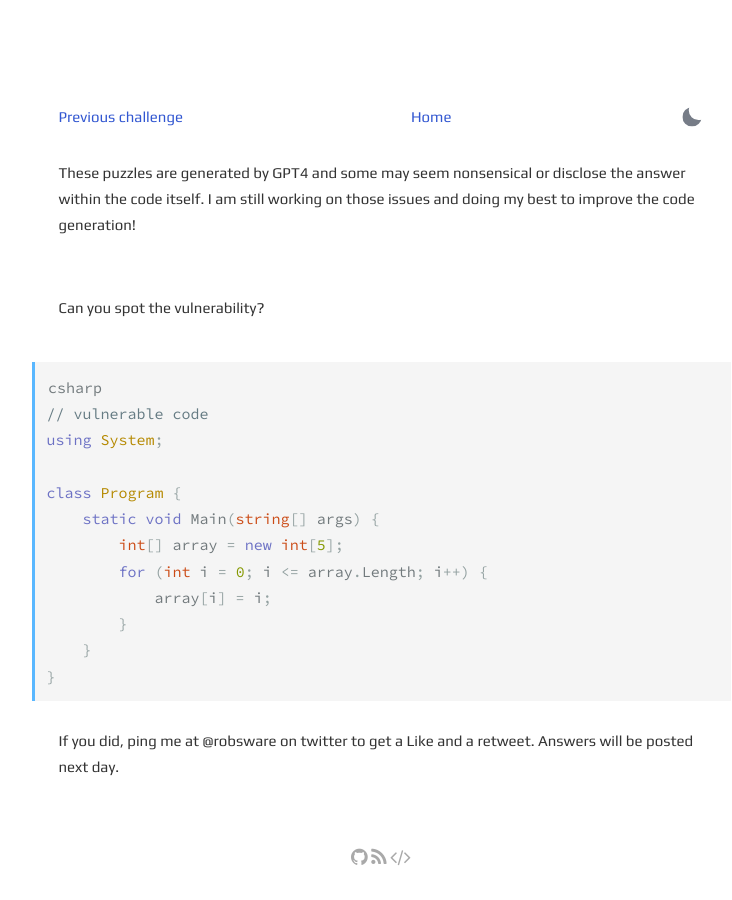
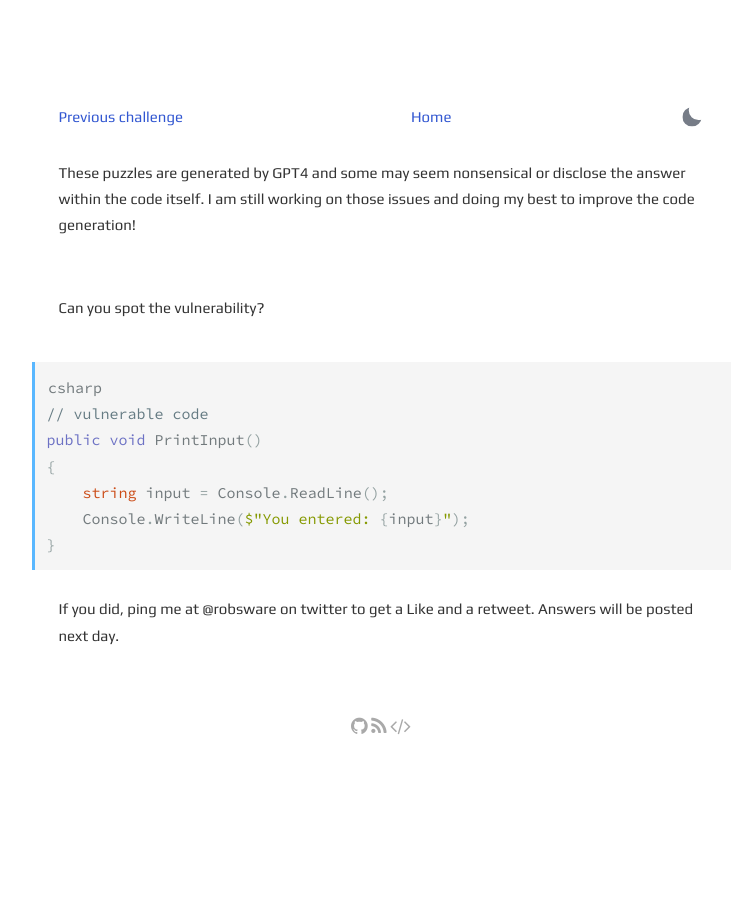
Before and after one commit to robsware/robsware.github.io, a Jekyll site: the page built from challenges/dailyappsec.html, in a window 1280 px wide. Shown: the whole page, without its empty margins (259-991 px from the left). Built offline with Jekyll 4.4.1, drawn with Linux system fonts in a browser that asks for light colours.

Commit message:
Automated daily appsec challenge

```diff
--- a/challenges/dailyappsec.html
+++ b/challenges/dailyappsec.html
@@ -4,7 +4,7 @@ layout: page
 
 <section class="post">
     <div class="flex-row-between">
-    <a href="{{ site.url }}{{ site.baseurl }}/challenges/2023-04-24"> Previous challenge</a>
+    <a href="{{ site.url }}{{ site.baseurl }}/challenges/2023-04-25"> Previous challenge</a>
           <a href="{{ site.url }}{{ site.baseurl }}/"> Home</a>
       <button title="Change theme" id="theme-toggle" onclick="modeSwitcher()">
         <div></div>
@@ -19,15 +19,10 @@ layout: page
 {% highlight c# %}
 csharp
 // vulnerable code
-using System;
-
-class Program {
-    static void Main(string[] args) {
-        int[] array = new int[5];
-        for (int i = 0; i <= array.Length; i++) {
-            array[i] = i;
-        }
-    }
+public void PrintInput()
+{
+    string input = Console.ReadLine();
+    Console.WriteLine($"You entered: {input}");
 }
 
 {% endhighlight %}
```
Also changed, not shown: challenges/2023-04-25.html (added, +60 -0 lines).
